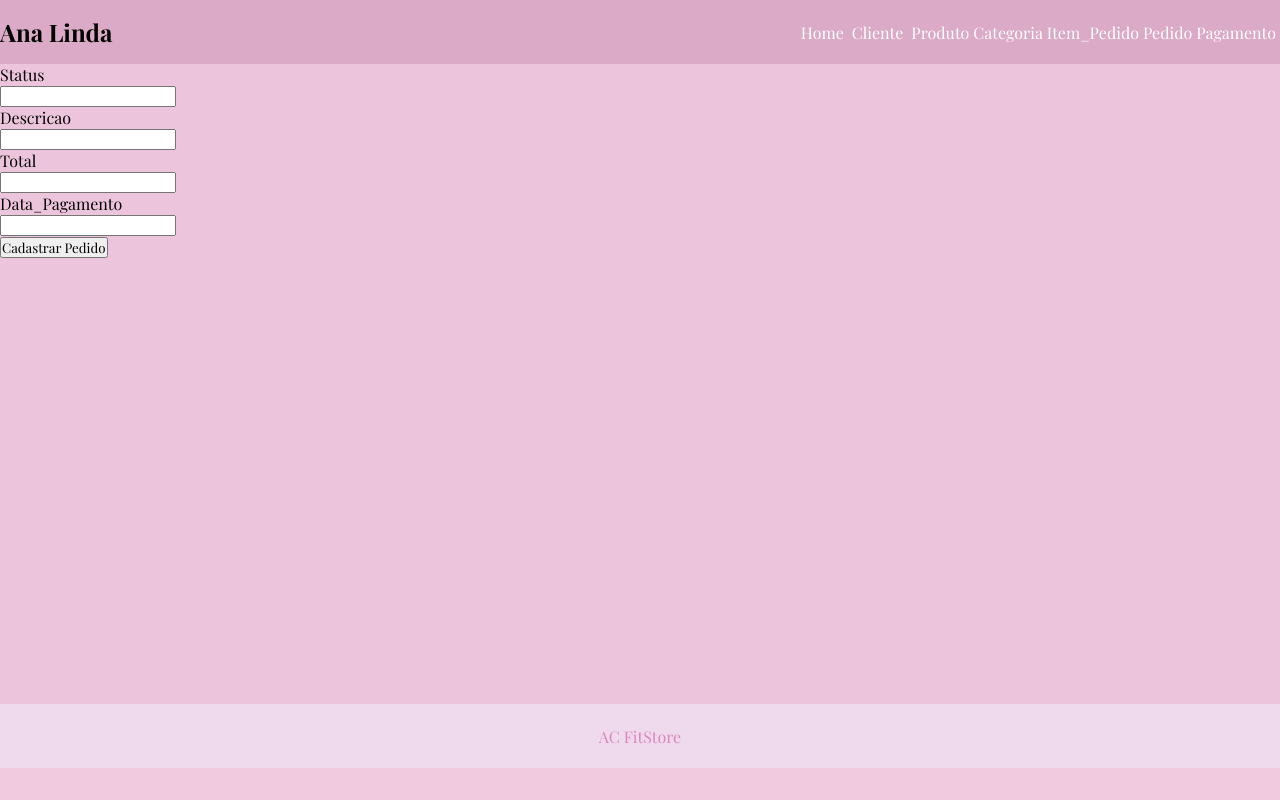
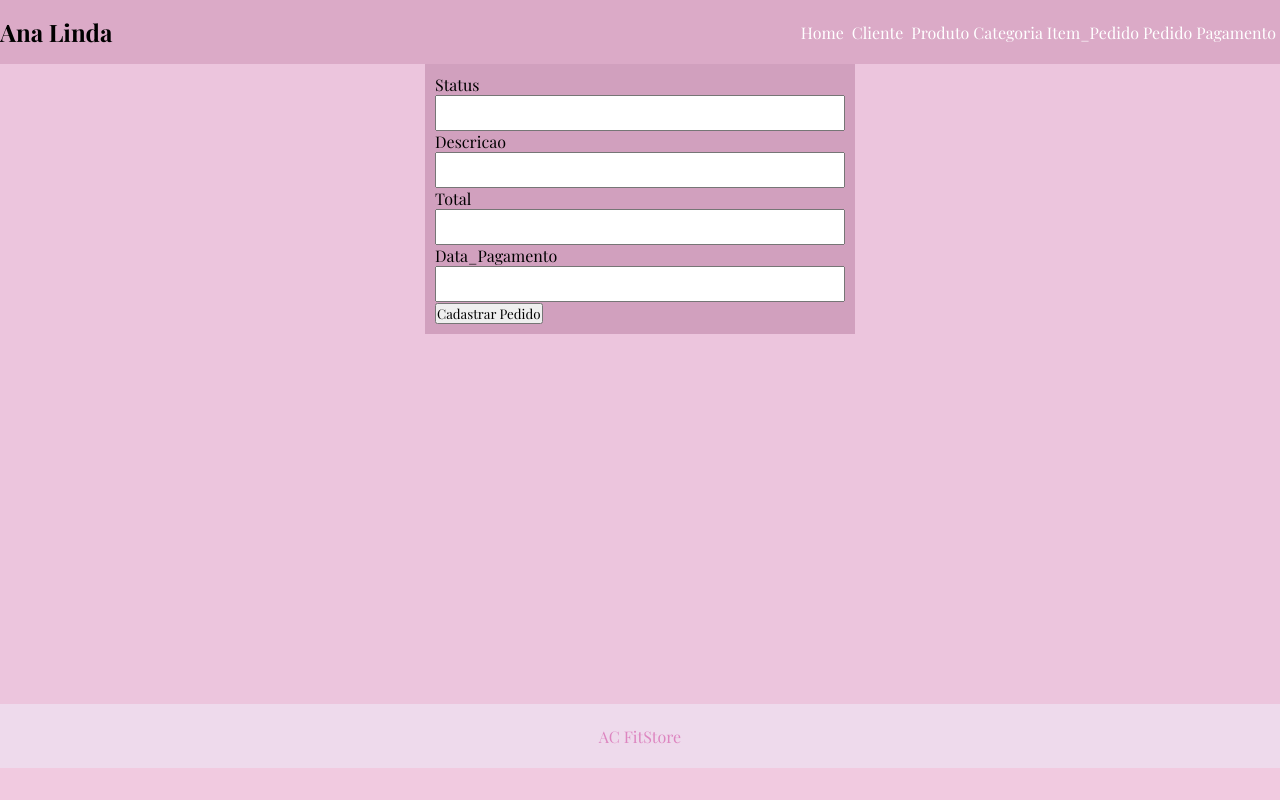
Before and after one commit to anaclaramoresil-hub/projeto-final-ana, a Next.js app: page /Pedido/novoPedido in a window 1280 px wide. Built offline with nearby package versions, Linux system fonts and the light colour scheme; a web font is replaced by a local one.

Commit message:
correção

```diff
--- a/app/Pedido/novoPedido/page.js
+++ b/app/Pedido/novoPedido/page.js
@@ -1,5 +1,6 @@
 import {Pedido} from '../../../database/table';
 import {redirect} from 'next/navigation';
+import "../../css/cadastro.css";
 
 async function InserePedido(formData){
     'use server';
@@ -15,6 +16,7 @@ async function InserePedido(formData){
 
  function TelaNovoPedido() {
     return (
+      <div>
         <form action= {InserePedido}>
           <label htmlFor= "Status">Status</label> <br></br>
           <input type= "text" name= "status"></input> <br></br>
@@ -30,6 +32,7 @@ async function InserePedido(formData){
 
           <button>Cadastrar Pedido</button>
         </form>
+        </div>
     );
   }
 
--- a/app/Pedido/page.js
+++ b/app/Pedido/page.js
@@ -1,5 +1,6 @@
 import {Pedido} from "../../database/table";
 import "../../css/cadastro.css";
+import "../css/listagem.css";
 
 async function Pedidos(){
     const pedidos = await Pedido.findAll();
```
